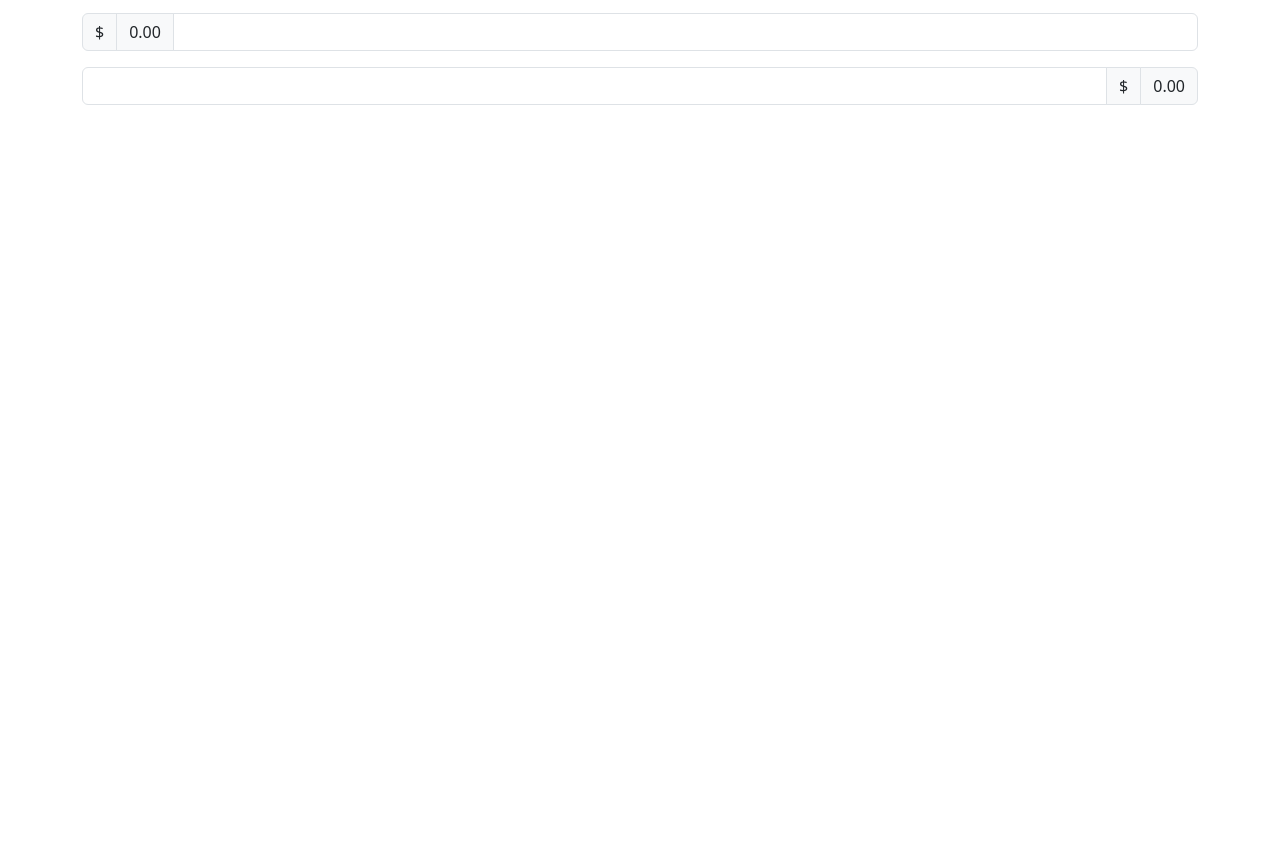
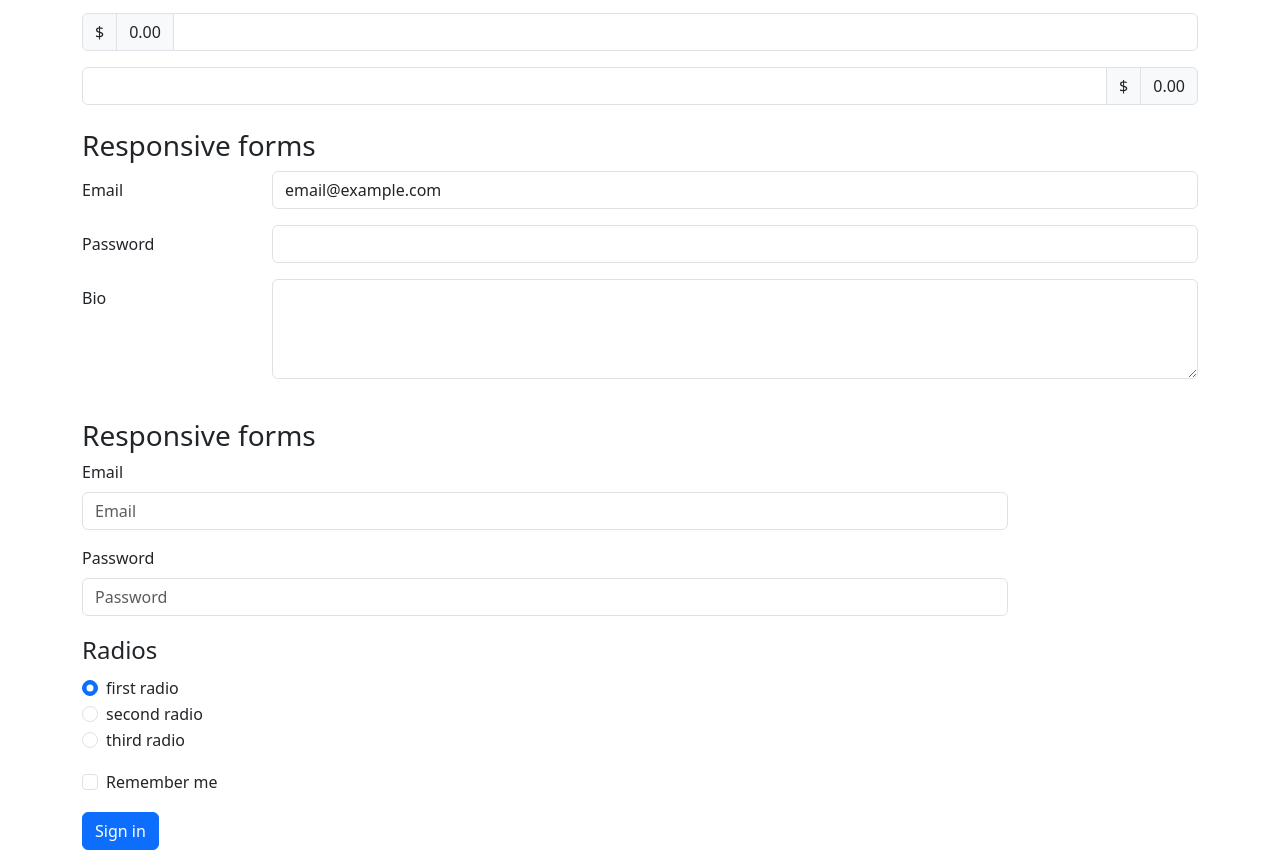
Before and after one commit to AntonMenchaca/kambaz-react-web-cs5610-summer2-2025, a React (Vite) app: page /#/Labs/Lab2/Lab2 in a window 1280 px wide. Shown: the part 7285-8151 px from the top of the page. Before the commit the page ends 7390 px from the top, so only its background shows below. Built offline with nearby package versions, Linux system fonts and the light colour scheme.

Commit message:
Finish 2.3.15

```diff
--- a/src/Labs/Lab2/BootstrapForms.tsx
+++ b/src/Labs/Lab2/BootstrapForms.tsx
@@ -1,4 +1,4 @@
-import { FormGroup, FormLabel, FormControl, FormSelect, Form, InputGroup } from "react-bootstrap";
+import { FormGroup, FormLabel, FormControl, FormSelect, Form, InputGroup, Col, Row, Button } from "react-bootstrap";
 import FormRange from "react-bootstrap/esm/FormRange";
 export default function BootstrapForms() {
   return (
@@ -60,7 +60,76 @@ export default function BootstrapForms() {
           <InputGroup.Text>0.00</InputGroup.Text>
         </InputGroup>
       </div>
-
+      <br />
+      <div id="wd-css-responsive-forms-1">
+        <h3>Responsive forms</h3>
+        <Form.Group as={Row} className="mb-3" controlId="email1">
+          <Form.Label column sm={2}>
+            Email
+          </Form.Label>
+          <Col sm={10}>
+            <Form.Control type="email" value="email@example.com" />
+          </Col>
+        </Form.Group>
+        <Form.Group as={Row} className="mb-3" controlId="password1">
+          <Form.Label column sm={2}>
+            Password
+          </Form.Label>
+          <Col sm={10}>
+            <Form.Control type="password" />
+          </Col>
+        </Form.Group>
+        <Form.Group as={Row} className="mb-3" controlId="textarea2">
+          <Form.Label column sm={2}>
+            Bio
+          </Form.Label>
+          <Col sm={10}>
+            <Form.Control as="textarea" style={{ height: "100px" }} />
+          </Col>
+        </Form.Group>
+      </div>
+      <br />
+      <div id="wd-css-responsive-forms-2">
+        <h3>Responsive forms</h3>
+        <Form>
+          <Form.Group as={Row} className="mb-3">
+            <Form.Label row sm={2}> Email </Form.Label>
+            <Col sm={10}>
+              <Form.Control type="email" placeholder="Email" />
+            </Col>
+          </Form.Group>
+          <Form.Group as={Row} className="mb-3">
+            <Form.Label row sm={2}> Password </Form.Label>
+            <Col sm={10}>
+              <Form.Control type="password" placeholder="Password" />
+            </Col>
+          </Form.Group>
+          <fieldset>
+            <Form.Group as={Row} className="mb-3">
+              <Form.Label as="legend" row sm={2}>
+                Radios </Form.Label>
+              <Col sm={10}>
+                <Form.Check type="radio" label="first radio"
+                  checked name="formHorizontalRadios" />
+                <Form.Check type="radio" label="second radio"
+                  name="formHorizontalRadios" />
+                <Form.Check type="radio" label="third radio"
+                  name="formHorizontalRadios" />
+              </Col>
+            </Form.Group>
+          </fieldset>
+          <Form.Group as={Row} className="mb-3">
+            <Col sm={10}>
+              <Form.Check label="Remember me" />
+            </Col>
+          </Form.Group>
+          <Form.Group as={Row} className="mb-3">
+            <Col>
+              <Button type="submit">Sign in</Button>
+            </Col>
+          </Form.Group>
+        </Form>
+      </div>
 
     </div>
   )
```
